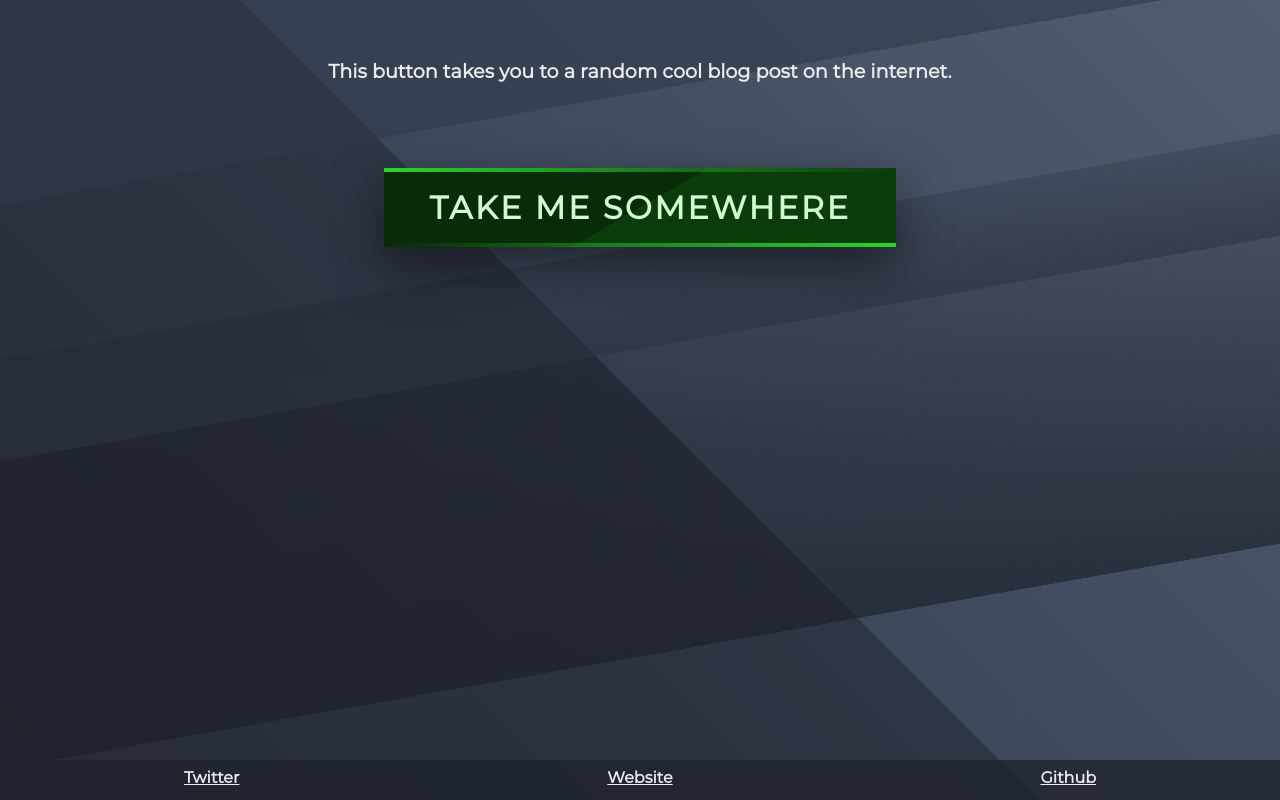
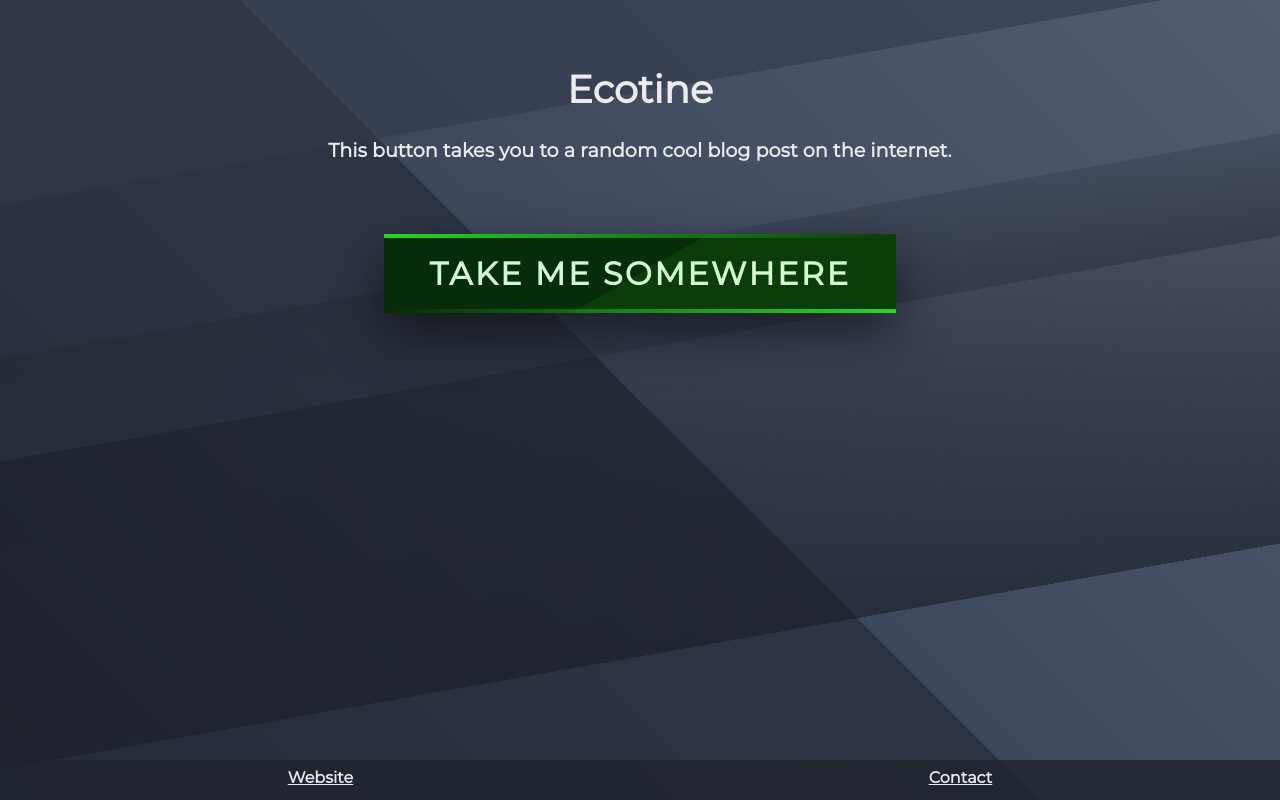
Before and after one commit to MohGanji/ecotine, a plain HTML site: page index.html in a window 1280 px wide. Drawn offline with Linux system fonts and the light colour scheme.

Commit message:
add header, update links

```diff
--- a/index.html
+++ b/index.html
@@ -22,6 +22,7 @@
 <body>
     <div id="container">
         <div id="description">
+            <h1>Ecotine</h1>
             <p>
                 This button takes you to a random cool blog post on the internet.
             </p>
@@ -36,9 +37,8 @@
             </div>
         </div>
         <div id="footer">
-            <span><a href="">Twitter</a></span>
-            <span><a href="">Website</a></span>
-            <span><a href="">Github</a></span>
+            <span><a href="http://m.ganji.blog">Website</a></span>
+            <span><a href="mailto:mohganji97@gmail.com">Contact</a></span>
         </div>
     </div>
 
```
